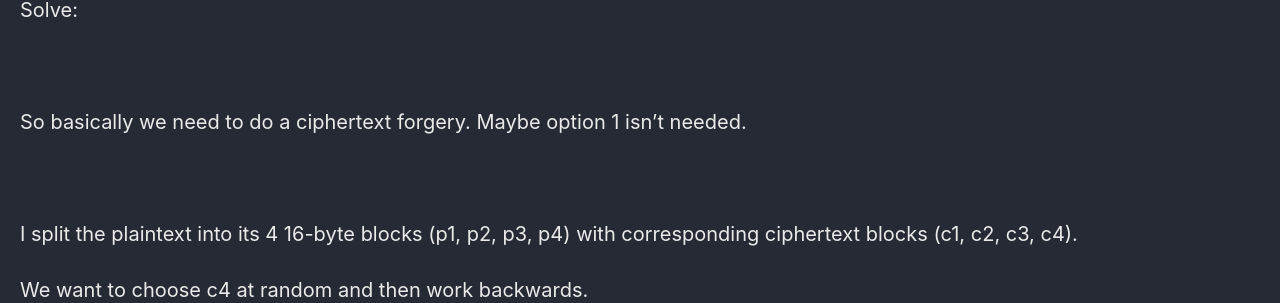
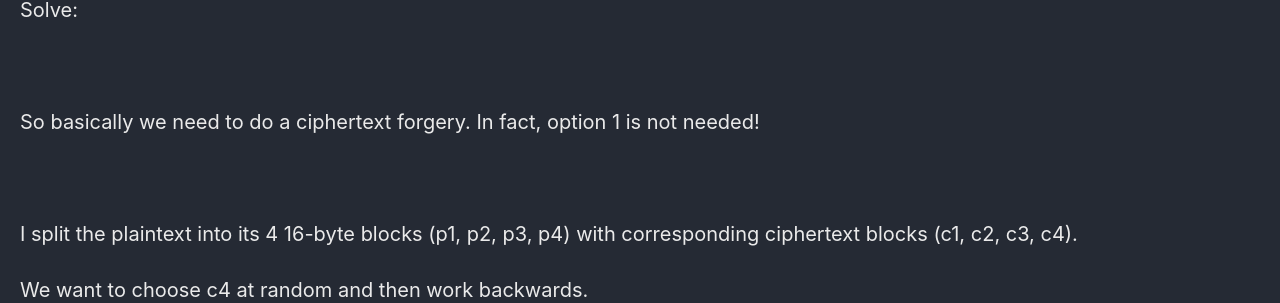
Before and after one commit to Connor-McCartney/Connor-McCartney.github.io, a Jekyll site: the page built from _pages/cryptography/other/EnchantedOracle-UofTCTF2025.md, in a window 1280 px wide and 1400 px high, scrolled down 1327 px. Shown: the part 150-453 px from the top of the window. Built offline with Jekyll 4.4.1, drawn with Linux system fonts in a browser that asks for light colours; cached includes are drawn as plain includes; some of the changed text lies outside the part shown.

Commit message:
Update EnchantedOracle-UofTCTF2025.md

```diff
--- a/_pages/cryptography/other/EnchantedOracle-UofTCTF2025.md
+++ b/_pages/cryptography/other/EnchantedOracle-UofTCTF2025.md
@@ -59,7 +59,7 @@ Solve:
 
 <br>
 
-So basically we need to do a ciphertext forgery. Maybe option 1 isn't needed.
+So basically we need to do a ciphertext forgery. In fact, option 1 is not needed!
 
 <br>
 
@@ -102,3 +102,7 @@ print(unpad(AES.new(key=KEY, mode=AES.MODE_CBC, iv=forged_iv).decrypt(forged_ct)
 <br>
 
 <br>
+
+Now, just swap out the ECB_dec function for the classic CBC padding attack!
+
+<br>
```
